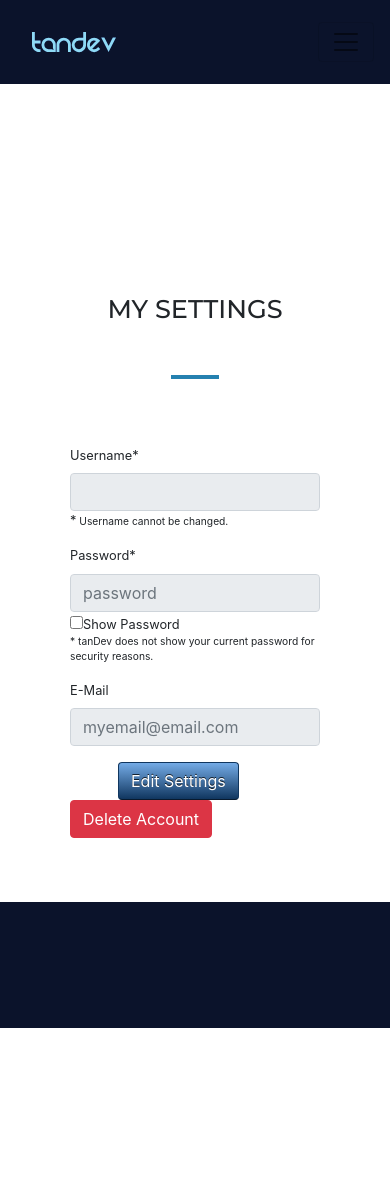
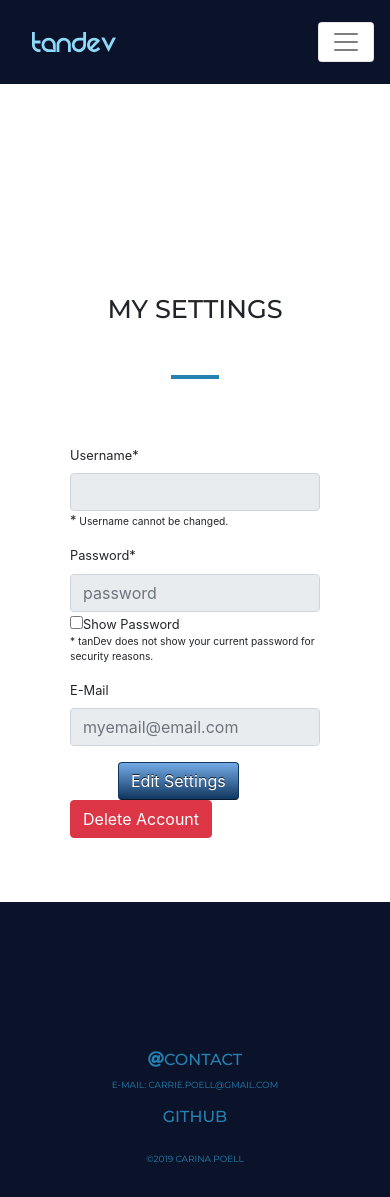
Before and after one commit to synnea/tanDev---tandem-exchange-for-developers, a Flask app: page /settings/ in a window 390 px wide. Before the commit the page ends 1028 px from the top, so only its background shows below. Run offline with Flask 2, Linux system fonts and the light colour scheme; the visitor is signed in with stand-in values (Sample User, id 1); data that the repository does not hold is empty; some libraries are stand-ins or nearby versions.

Commit message:
Add footer.

```diff
--- a/static/css/main.css
+++ b/static/css/main.css
@@ -64,6 +64,10 @@ a:hover {
   }
 }
 
+.navbar-toggler {
+  background-color: white;
+}
+
 .nav-link.scrolled {
   color: white !important;
 }
@@ -122,16 +126,23 @@ h3.heading {
 }
 
 footer {
+  height: 10vh;
   position: relative;
-  height: 15vh !important;
   width: 100% !important;
   background-color: #0B132B;
   display: block;
   color: #2581B0;
   text-transform: uppercase;
-  font-size: 0.8em;
+  font-size: 1em;
   font-family: 'Montserrat', sans-serif;
   text-align: center !important;
+}
+
+@media (max-width: 768px) {
+  footer {
+    height: 35vh;
+    font-size: 0.7em;
+  }
 }
 
 .footer {
@@ -142,6 +153,16 @@ footer {
   margin-bottom: 0;
   padding-bottom: 0;
   z-index: 999;
+}
+
+@media (max-width: 768px) {
+  .footer-col {
+    margin-bottom: 1rem;
+  }
+}
+
+.copyright {
+  padding-bottom: 2rem;
 }
 
 col-4 {
@@ -235,6 +256,10 @@ a:hover {
   }
 }
 
+.navbar-toggler {
+  background-color: white;
+}
+
 .nav-link.scrolled {
   color: white !important;
 }
@@ -293,16 +318,23 @@ h3.heading {
 }
 
 footer {
+  height: 10vh;
   position: relative;
-  height: 15vh !important;
   width: 100% !important;
   background-color: #0B132B;
   display: block;
   color: #2581B0;
   text-transform: uppercase;
-  font-size: 0.8em;
+  font-size: 1em;
   font-family: 'Montserrat', sans-serif;
   text-align: center !important;
+}
+
+@media (max-width: 768px) {
+  footer {
+    height: 35vh;
+    font-size: 0.7em;
+  }
 }
 
 .footer {
@@ -313,6 +345,16 @@ footer {
   margin-bottom: 0;
   padding-bottom: 0;
   z-index: 999;
+}
+
+@media (max-width: 768px) {
+  .footer-col {
+    margin-bottom: 1rem;
+  }
+}
+
+.copyright {
+  padding-bottom: 2rem;
 }
 
 col-4 {
@@ -563,7 +605,6 @@ ul {
 
 .indicator-wrapper {
   margin: 10vh 0;
-  display: block;
 }
 
 html {
@@ -632,6 +673,10 @@ a:hover {
   }
 }
 
+.navbar-toggler {
+  background-color: white;
+}
+
 .nav-link.scrolled {
   color: white !important;
 }
@@ -690,16 +735,23 @@ h3.heading {
 }
 
 footer {
+  height: 10vh;
   position: relative;
-  height: 15vh !important;
   width: 100% !important;
   background-color: #0B132B;
   display: block;
   color: #2581B0;
   text-transform: uppercase;
-  font-size: 0.8em;
+  font-size: 1em;
   font-family: 'Montserrat', sans-serif;
   text-align: center !important;
+}
+
+@media (max-width: 768px) {
+  footer {
+    height: 35vh;
+    font-size: 0.7em;
+  }
 }
 
 .footer {
@@ -710,6 +762,16 @@ footer {
   margin-bottom: 0;
   padding-bottom: 0;
   z-index: 999;
+}
+
+@media (max-width: 768px) {
+  .footer-col {
+    margin-bottom: 1rem;
+  }
+}
+
+.copyright {
+  padding-bottom: 2rem;
 }
 
 col-4 {
--- a/static/scss/_layout.scss
+++ b/static/scss/_layout.scss
@@ -140,21 +140,29 @@ h3.heading {
 // Footer
 
 footer {
+
+    height: 10vh;
     position: relative;
-    height: 15vh !important;
     width: 100% !important;
     background-color: $darkblue;
     display: block;
 
 
+
     color: $brightmidblue;
     text-transform: uppercase;
-    font-size: 0.8em;
+    font-size: 1em;
     font-family: 'Montserrat', sans-serif;
     text-align: center !important;
+
+    @media (max-width: $bp-mobile) {
+        height: 35vh;
+        font-size: 0.7em;
+    }
 }
 
 .footer {
+
     position: absolute;
     bottom: 0;
     left: 0;
@@ -163,6 +171,18 @@ footer {
     padding-bottom: 0;
     z-index: 999;
 
+
+}
+
+.footer-col {
+    @media (max-width: $bp-mobile) {
+        margin-bottom: 1rem;
+    }
+}
+
+
+.copyright {
+    padding-bottom: 2rem;
 
 }
 
--- a/templates/layouts/footer.html
+++ b/templates/layouts/footer.html
@@ -2,7 +2,37 @@
 <!-- column sizes in footer different on activities page because of filters bar on right making the width of the footer smaller -->
 <footer>
     <div class="container-fluid footer">
+        <!--- Copyright -->
 
+        <div class="footer-content">
+            <div class="row footer-row mt-0 ">
+                <div class="col-12 col-md-4 footer-col">
+                    <h6 class="d-block"><i class="fas fa-at"></i>Contact</h6>
+                    <p class="d-inline d-md-block">E-Mail: carrie.poell@gmail.com</p>
+                </div>
+
+                <!--- Github link & logo -->
+
+                <div class="col-12 col-md-4 mb-1 footer-col">
+                    <h6 class="d-block">Github</h6>
+                    <a href="https://github.com/synnea" target="_blank"><i class="fab fa-github github-logo"></i></a>
+                </div>
+
+                <!--- Link to data source from Kaggle -->
+
+
+                <div class="col-12 d-none d-md-block footer-col">
+                    <div>For educational purposes only.</div>
+                </div>
+            </div>
+
+            <div class="row copyright justify-content-center">
+                <div class="col-12">
+                    <div>&copy;2019 Carina Poell</div>
+                </div>
+
+            </div>
+        </div>
     </div>
 </footer>
 
```
Also changed, not shown: README.md, 1 other file.
